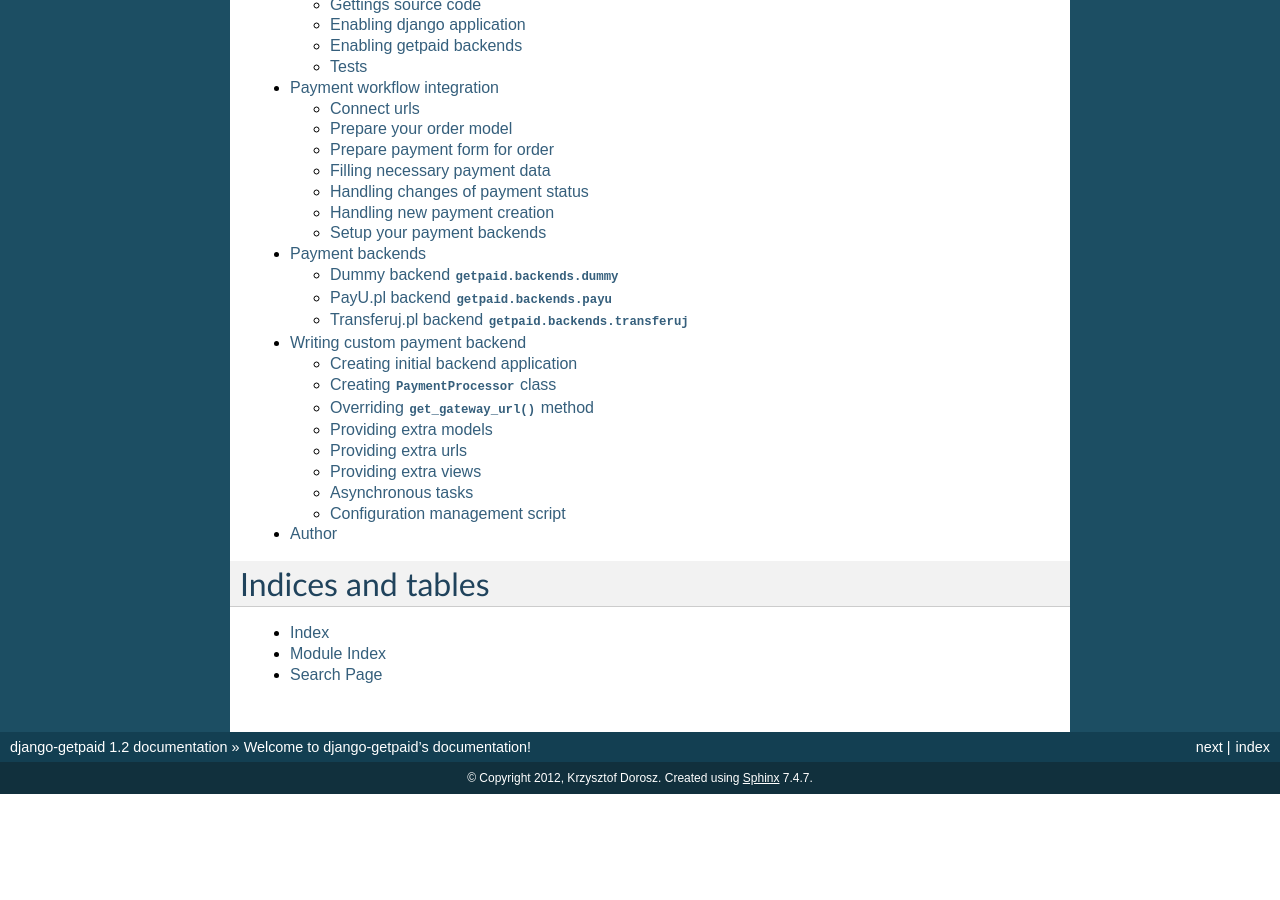
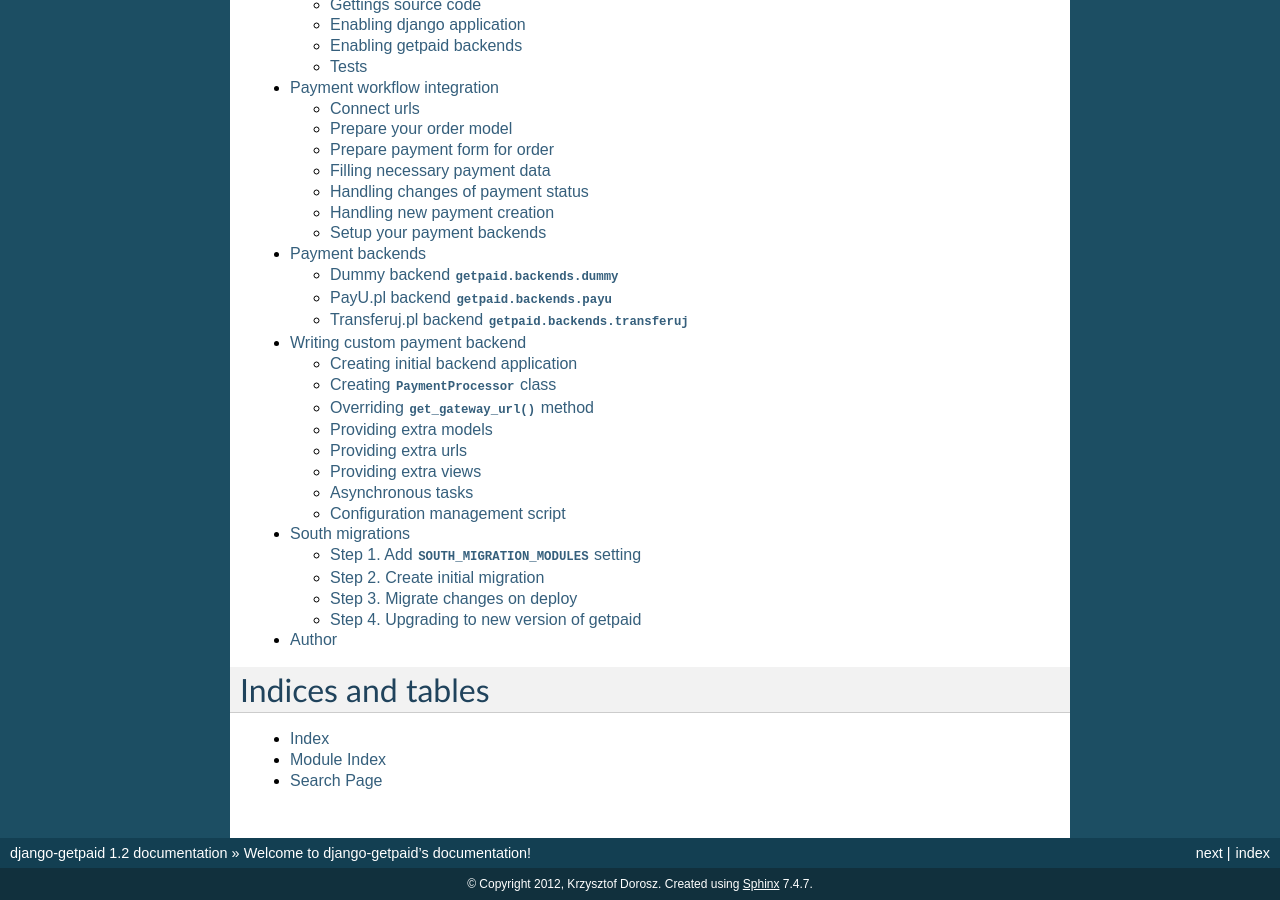
Before and after one commit to django-getpaid/django-getpaid, a Sphinx documentation site: the page built from docs/source/index.rst, in a window 1280 px wide and 900 px high, scrolled down 724 px. Built offline with Sphinx 7.4.7, drawn with Linux system fonts in a browser that asks for light colours; before the commit the page ends 1518 px from its top, so only the background shows below that; some of the changed lines change nothing that is shown.

Commit message:
South migrations support documentation

```diff
--- a/docs/source/index.rst
+++ b/docs/source/index.rst
@@ -31,6 +31,7 @@ Contents:
    workflow
    backends
    custom_backends
+   south
    contributors
 
 
--- /dev/null
+++ b/docs/source/south.rst
@@ -0,0 +1,62 @@
+South migrations
+================
+
+django-getpaid does not provide south migrations by itself, because its models depend on your main project models. It means that some of getpaid models are generated on the fly and unique through each application. Therefore creating one common set of migrations is not possible.
+
+However database migrations can be easily managed using a great feature of South module, accesible via `SOUTH_MIGRATION_MODULES <http://south.readthedocs.org/en/latest/settings.html#south-migration-modules>`_ setting.
+
+This option allows you to overwrite default South migrations search path and create your own project dependent migrations in scope of your own project files. To setup custom migrations for your project follow simple steps.
+
+Step 1. Add ``SOUTH_MIGRATION_MODULES`` setting
+-----------------------------------------------
+
+You should put somewhere your custom migrations. The good place seems to be path ``PROJECT_ROOT/migrations/plans`` directory.
+
+.. note::
+
+    Remember that ``PROJECT_ROOT/migrations/plans`` path should be a python module, i.e. it needs to be importable from python.
+
+Than put following into ``settings.py``::
+
+
+    SOUTH_MIGRATION_MODULES = {
+        'getpaid' : 'yourproject.migrations.getpaid',
+    }
+
+
+you can also track migrations for particular backends::
+
+    SOUTH_MIGRATION_MODULES = {
+        'getpaid' : 'yourproject.migrations.getpaid',
+        'payu' : 'yourproject.migrations.getpaid_payu',
+    }
+
+Step 2. Create initial migration
+--------------------------------
+
+From here now, everything works like standard South migrations, with the only difference that migrations are kept in scope of your project files - not getpaid module files.
+
+::
+
+    $ python migrate.py schemamigration --initial getpaid
+
+
+Step 3. Migrate changes on deploy
+---------------------------------
+
+::
+
+    $ python migrate.py migrate getpaid
+
+
+
+Step 4. Upgrading to new version of getpaid
+-------------------------------------------
+
+When there will be new versions of getpaid in future, you can upgrade your module and simply use South to generate custom migration::
+
+    $ python migrate schemamigration --auto getpaid
+
+and then::
+
+    $ python migrate.py migrate getpaid
```
